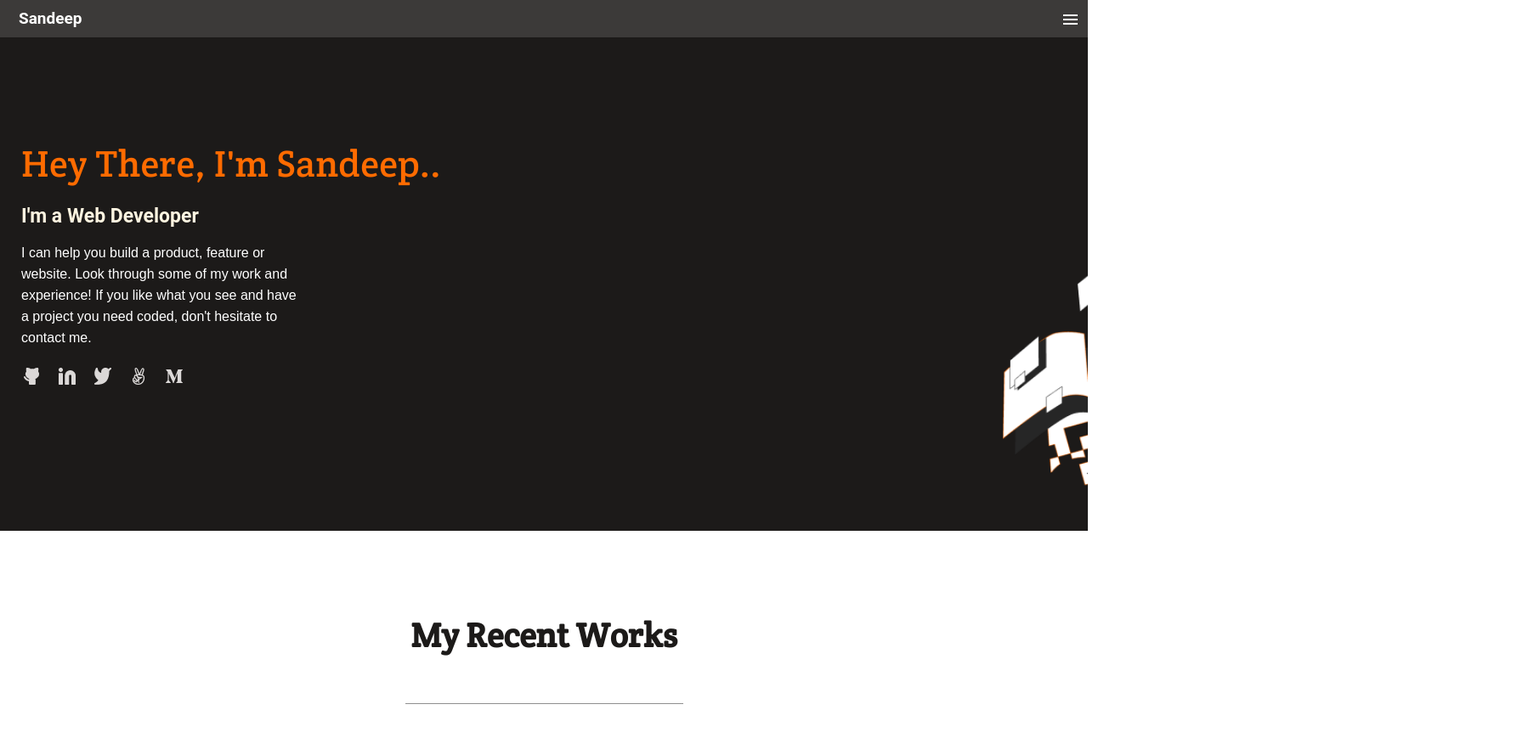
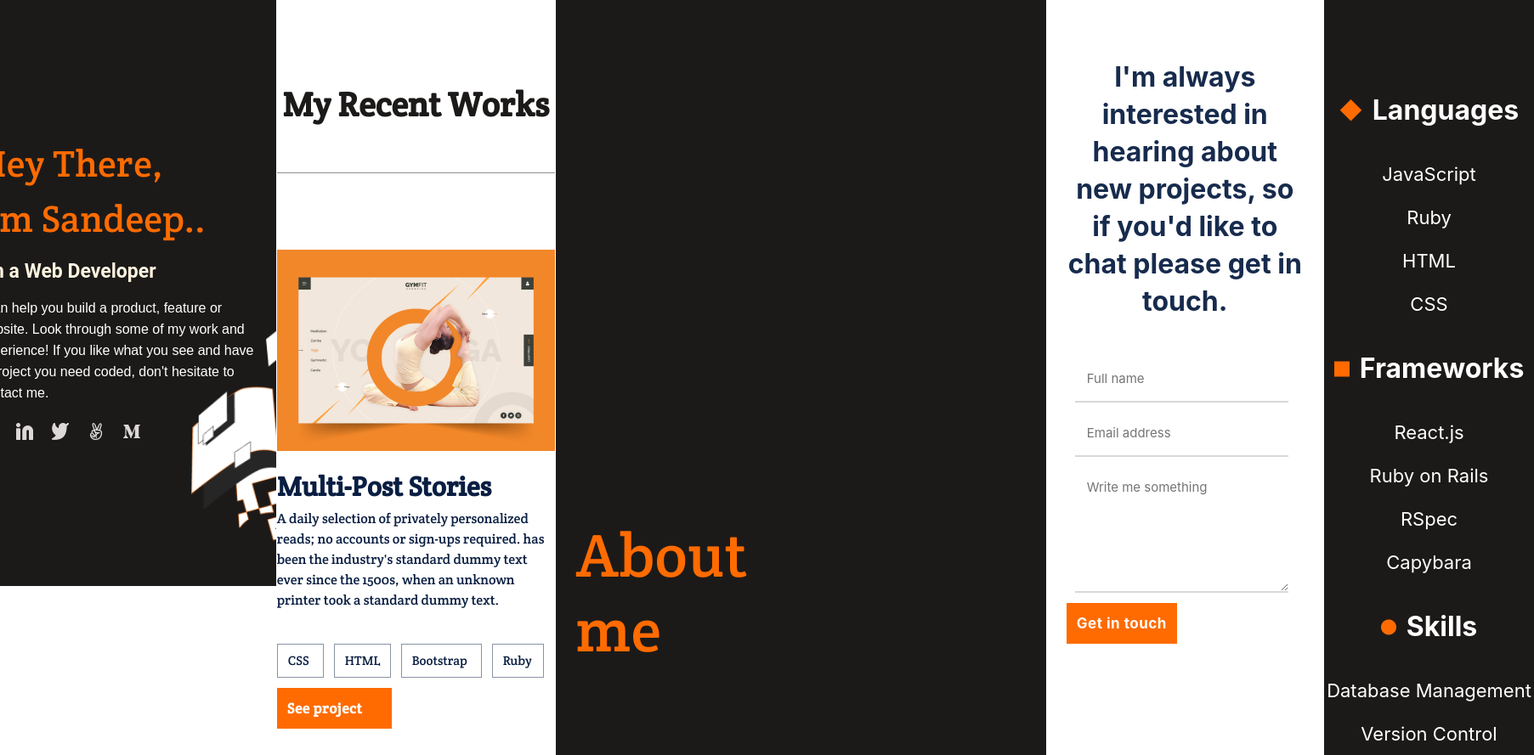
Before and after one commit to mailsg/Portfolio, a website: page index.html in a window 1280 px wide. Shown: the top 889 px of the page at 85% size, 1805 px wide, since content can reach past the window. Drawn offline with Linux system fonts and the light colour scheme; a web font is replaced by a local one.

Commit message:
Add style to the contact form

```diff
--- a/style.css
+++ b/style.css
@@ -2,6 +2,16 @@
   margin: 0;
   padding: 0;
   box-sizing: border-box;
+}
+
+body {
+  display: flex;
+  justify-content: center;
+
+}
+
+.wrapper {
+  width: 375px;
 }
 
 li {
@@ -10,17 +20,13 @@ li {
 
 /* navbar styles */
 .navbar {
-  width: 100%;
+  width: 375px;
   height: auto;
   padding: 10px 12px;
-  left: 0%;
-  right: 0%;
   background: #3c3a39;
   display: flex;
   justify-content: space-between;
   align-items: center;
-  flex-direction: row;
-  position: absolute;
   flex-wrap: wrap;
   margin-right: 100px;
 }
@@ -630,3 +636,94 @@ button:active:enabled {
   background: #1c1a19;
   justify-content: space-around;
 }
+
+/*Contact form section*/
+
+.contactFormSec {
+  width: 375px;
+  background-color: white;
+
+}
+
+form {
+  margin: 24px;
+}
+
+.body-area {
+  display: flex;
+  flex-direction: column;
+}
+
+.body-area > div {
+  margin-bottom: 170px;
+
+}
+
+.text-field {
+  display: block;
+  margin-bottom: 10px;
+  margin: 10px 0px 0px 10px;
+  padding: 14px;
+  border: none;
+  border-bottom: 2px solid #DBD8D7;
+  outline: none;font-family: 'Inter';
+  font-style: normal;
+  font-weight: 400;
+  font-size: 15px;
+  line-height: 24px;
+  width: 90%;
+  display: flex;
+  align-items: center;
+  justify-content: center;
+
+  color: #979493;
+
+}
+
+#short-writeup {
+  border-bottom: none;
+  background-color: #FBF8F7;
+  padding: 0px;
+  padding-left: 14px;
+  margin-top: 20px;
+}
+
+.contactFormSec_para {
+  display: flex;
+  justify-content: center;
+}
+
+.contactFormSec_para > p {
+  width: 327px;
+  height: 216px;
+  padding: 69px 24px 119px 24px;
+  text-align: center;
+  font-family: 'Inter', sans-serif;
+  font-style: normal;
+  font-weight: 700;
+  font-size: 32px;
+  line-height: 44px;
+  color: #172B4D;
+
+}
+
+.form-button{
+  display: flex;
+  justify-content: center;
+}
+
+.about-me-btn {
+  margin-bottom: 60px;
+  font-family: 'Inter', 'Times New Roman', Times, serif;
+  font-weight: 700;
+  font-size: 17px;
+  line-height: 24px;
+  color: #fff;
+  display: flex;
+  align-items: center;
+  padding: 12px;
+  background: #ff6b00;
+  margin-top: 12px;
+  border: none;
+  outline: none;
+}
```
